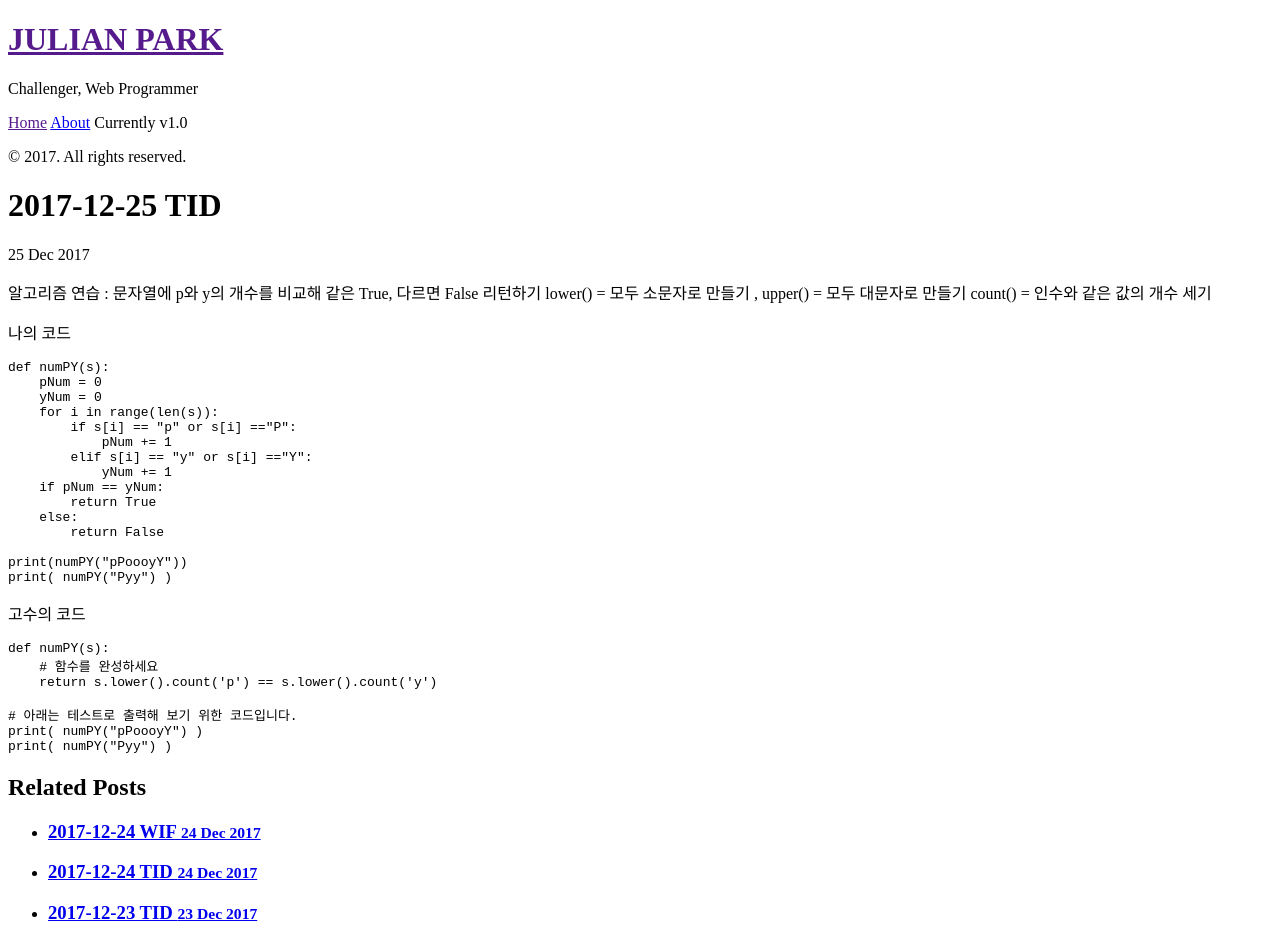
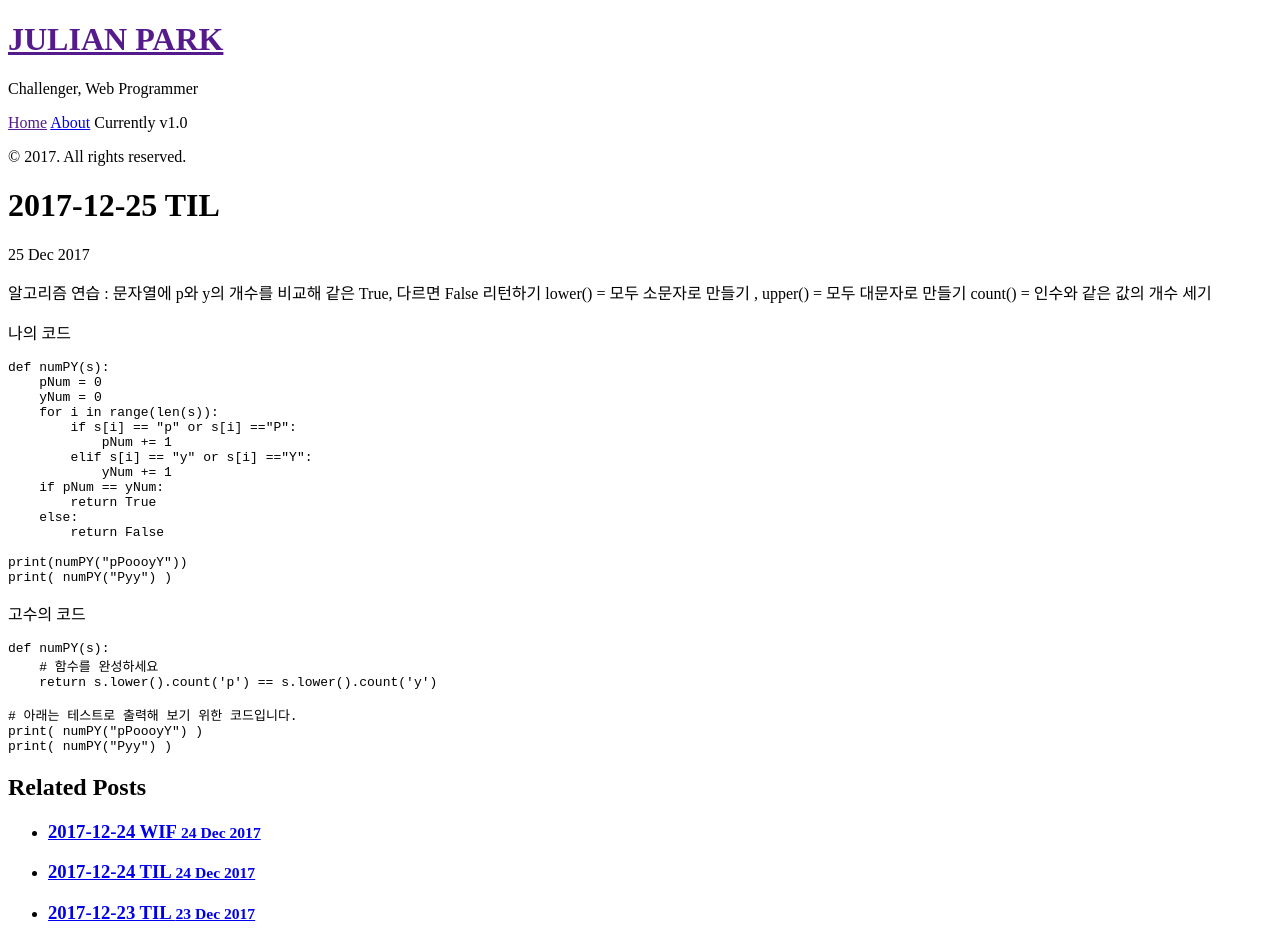
Before and after one commit to Chrisaor/chrisaor.github.com, a Jekyll site: the page built from _posts/2017-12-25-TIL.markdown, in a window 1280 px wide. Built offline with Jekyll 4.4.1, drawn with Linux system fonts in a browser that asks for light colours; Markdown is read by kramdown in place of the engine named in the settings.

Commit message:
categories

```diff
--- a/_config.yml
+++ b/_config.yml
@@ -3,7 +3,7 @@ markdown:         redcarpet
 highlighter:      pygments
 
 # Permalinks
-permalink:        pretty
+permalink:        /:categories/:title/
 
 # Setup
 title:            JULIAN PARK
--- a/_posts/2017-12-21-TIL.markdown
+++ b/_posts/2017-12-21-TIL.markdown
@@ -1,6 +1,6 @@
 ---
 layout: post
-title:  "2017-12-21 TID"
+title:  "2017-12-21 TIL"
 date:   2017-12-21 15:38:08 +0900
 categories: jekyll update
 ---
--- a/_posts/2017-12-22-TIL.markdown
+++ b/_posts/2017-12-22-TIL.markdown
@@ -1,6 +1,6 @@
 ---
 layout: post
-title:  "2017-12-22 TID"
+title:  "2017-12-22 TIL"
 date:   2017-12-22 11:00:00 +0900
 categories: jekyll update
 ---
--- a/_posts/2017-12-23-TIL.markdown
+++ b/_posts/2017-12-23-TIL.markdown
@@ -1,6 +1,6 @@
 ---
 layout: post
-title:  "2017-12-23 TID"
+title:  "2017-12-23 TIL"
 date:   2017-12-23 13:00:00 +0900
 categories: jekyll update
 ---
--- a/_posts/2017-12-24-TIL.markdown
+++ b/_posts/2017-12-24-TIL.markdown
@@ -1,6 +1,6 @@
 ---
 layout: post
-title:  "2017-12-24 TID"
+title:  "2017-12-24 TIL"
 date:   2017-12-24 13:00:00 +0900
 categories: jekyll update
 ---
--- a/_posts/2017-12-25-TIL.markdown
+++ b/_posts/2017-12-25-TIL.markdown
@@ -1,7 +1,8 @@
 ---
 layout: post
-title:  "2017-12-25 TID"
+title:  "2017-12-25 TIL"
 date:   2017-12-25 13:30:00 +0900
+categories: TIL
 ---
 
 알고리즘 연습 : 문자열에 p와 y의 개수를 비교해 같은 True, 다르면 False 리턴하기
```
